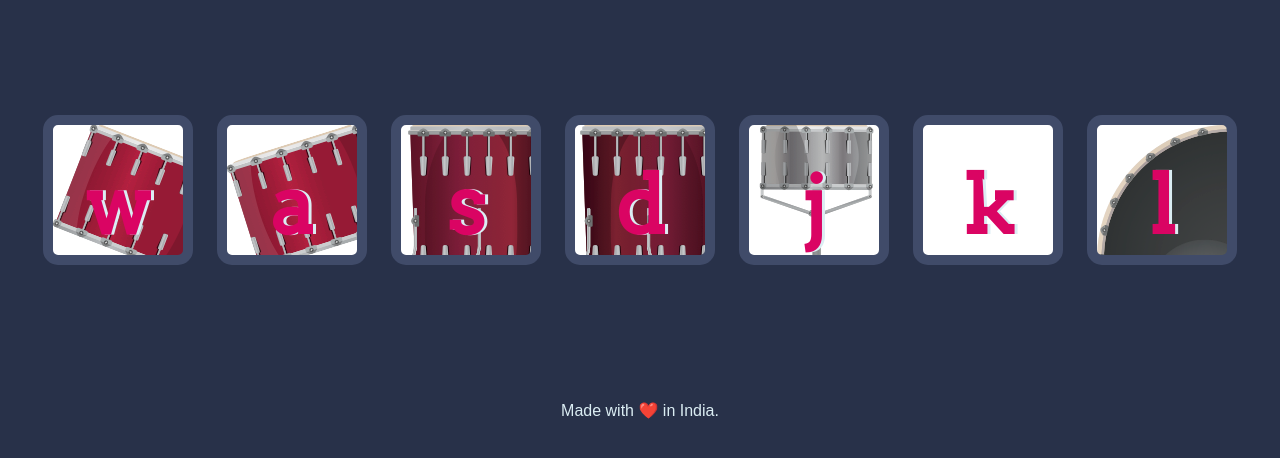
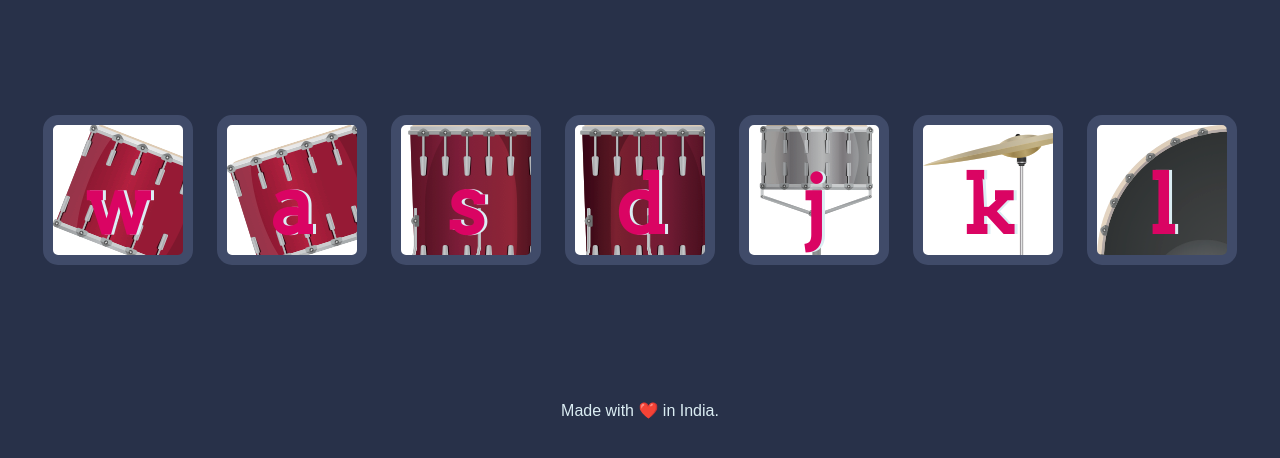
Before and after one commit to OjjuasGupta/Drum-Kit-Starting-Files, a plain HTML site: page index.html in a window 1280 px wide. Shown: the part 174-632 px from the top of the page. Drawn offline with Linux system fonts and the light colour scheme.

Commit message:
Update styles.css

```diff
--- a/styles.css
+++ b/styles.css
@@ -49,7 +49,7 @@ footer {
 
 .k {
 
-  background: url("/images/crash.png")no-repeat fixed center;
+  background: url("/images/crash.png");
 
 }
 
```
